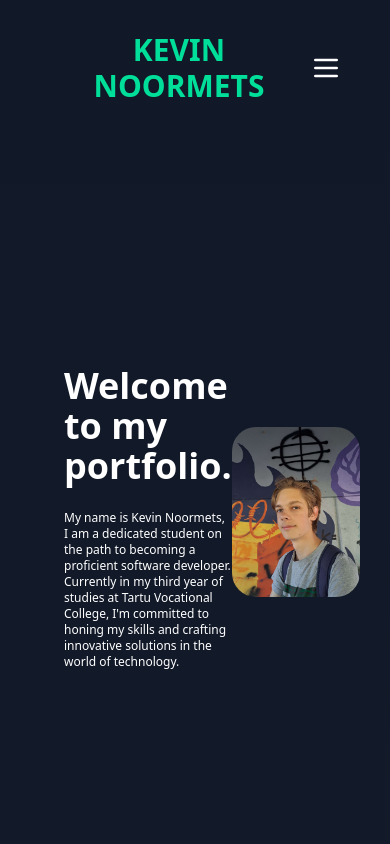
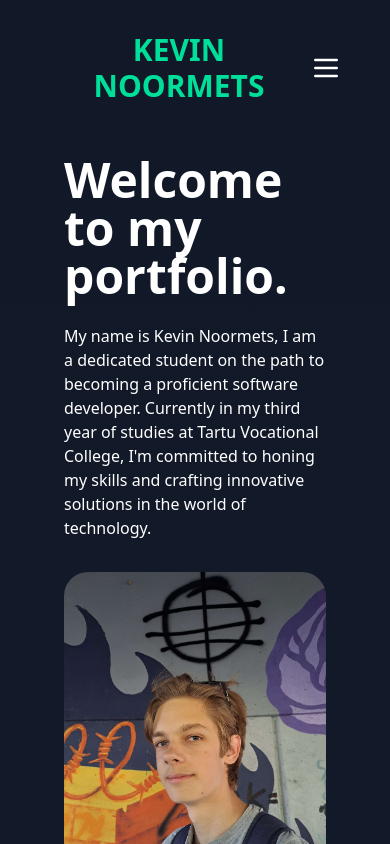
Before and after one commit to Kevinoo5/portfolio, a React (Vite) app: page / in a window 390 px wide. Shown: the top 844 px of the page. Built offline with nearby package versions, Linux system fonts and the light colour scheme; what tailwindcss-animated would draw is missing.

Commit message:
Fix responsiveness issues

```diff
--- a/src/components/Banner.jsx
+++ b/src/components/Banner.jsx
@@ -1,13 +1,14 @@
 const Banner = () => {
     return (
-        <div className="pl-16 pt-48 lg:pt-24 mb-48 pb-3 h-svh w-10/12 flex items-center" id="home">
-            <div className="text-white w-full">
-                <h1 className="flex w-3/5 text-4xl font-bold lg:text-8xl py-3 sm:py-6">Welcome to my portfolio.</h1>
-                <p className="mt-3 md:mt-6 w-full text-xs lg:text-lg md:w-1/2">My name is Kevin Noormets, I am a dedicated student on the path to becoming a proficient software developer. Currently in my third year of studies at Tartu Vocational College, I&apos;m committed to honing my skills and crafting innovative solutions in the world of technology.</p>
+        <div className="px-16 pt-36 lg:pt-24 mb-48 pb-3 h-svh w-full grid grid-cols-1 sm:grid-cols-2 items-center gap-8" id="home">
+            <div className="text-white pr-0 sm:pr-24 w-full">
+                <h1 className="text-5xl font-bold lg:text-8xl py-3 sm:py-6">Welcome to my portfolio.</h1>
+                <p className="mt-3 md:mt-6 w-full text-md sm:text-lg">My name is Kevin Noormets, I am a dedicated student on the path to becoming a proficient software developer. Currently in my third year of studies at Tartu Vocational College, I&apos;m committed to honing my skills and crafting innovative solutions in the world of technology.</p>
             </div>
-            <img src="kevin.jpg" alt="Kevin Noormets" className="rounded-3xl w-[8rem] md:w-[12rem] lg:w-[24rem]" />
+            <img src="kevin.jpg" alt="Kevin Noormets" className="rounded-3xl w-[24rem]" />
         </div>
     );
 }
 
+
 export default Banner;
--- a/src/components/Experience.jsx
+++ b/src/components/Experience.jsx
@@ -21,15 +21,15 @@ const Experience = () => {
             "flex justify-evenly py-8 rounded-xl transition-colors text-white bg-gradient-to-b from-purple-950 to-[#3f2350]"
           }
         >
-          <div className="pl-12 md:pl-24">
+          <div className="pl-4 pr-12 md:pl-24">
             Frontend Developer on <strong>Volugram</strong>
           </div>
-          <div className="pr-12 md:pr-0">January 2024 - March 2024</div>
+          <div className="mr-12 md:pr-0">January 2024 - March 2024</div>
         </AccordionHeader>
-        <AccordionBody className="mt-2 pl-6 rounded-md bg-[#4e3f8d] text-white overflow-hidden">
+        <AccordionBody className="mt-2 px-6 rounded-md bg-[#4e3f8d] text-white overflow-hidden">
         <img src="volugram_logo.png" alt="Volugram" className="w-full md:w-1/4" />
 
-          <p className="w-full">
+          <p className="w-full text-lg px-6">
             Developing the frontend of the Volugram volunteer recognition
             platform using Vue.js and Tailwind CSS. I joined the team late into
             the project and was able to work on the final stages of the
@@ -37,7 +37,7 @@ const Experience = () => {
             according to client feedback.
           </p>
 
-          <ul className="flex flex-row mt-2 mb-1">
+          <ul className="flex flex-row px-5 mt-2 mb-1">
             <li className="mr-2 my-2 rounded-full p-3 bg-[#6e53da]">
               JavaScript
             </li>
--- a/src/components/Navbar.jsx
+++ b/src/components/Navbar.jsx
@@ -8,7 +8,7 @@ const Navbar = () => {
   useEffect(() => {
     const handleScroll = () => {
       const scrollPosition = window.scrollY;
-      const threshold = 150;
+      const threshold = 10;
       setIsBlurred(scrollPosition > threshold);
     };
 
--- a/src/data/projectList.jsx
+++ b/src/data/projectList.jsx
@@ -17,7 +17,6 @@ const projects = [
   },
   {
     id: 3,
-    link: "https://github.com/Kevinoo5/portfolio",
     title: "My Portfolio Website",
     link: "https://github.com/Kevinoo5/portfolio",
     imageUrl: "portfolio.png",
```
